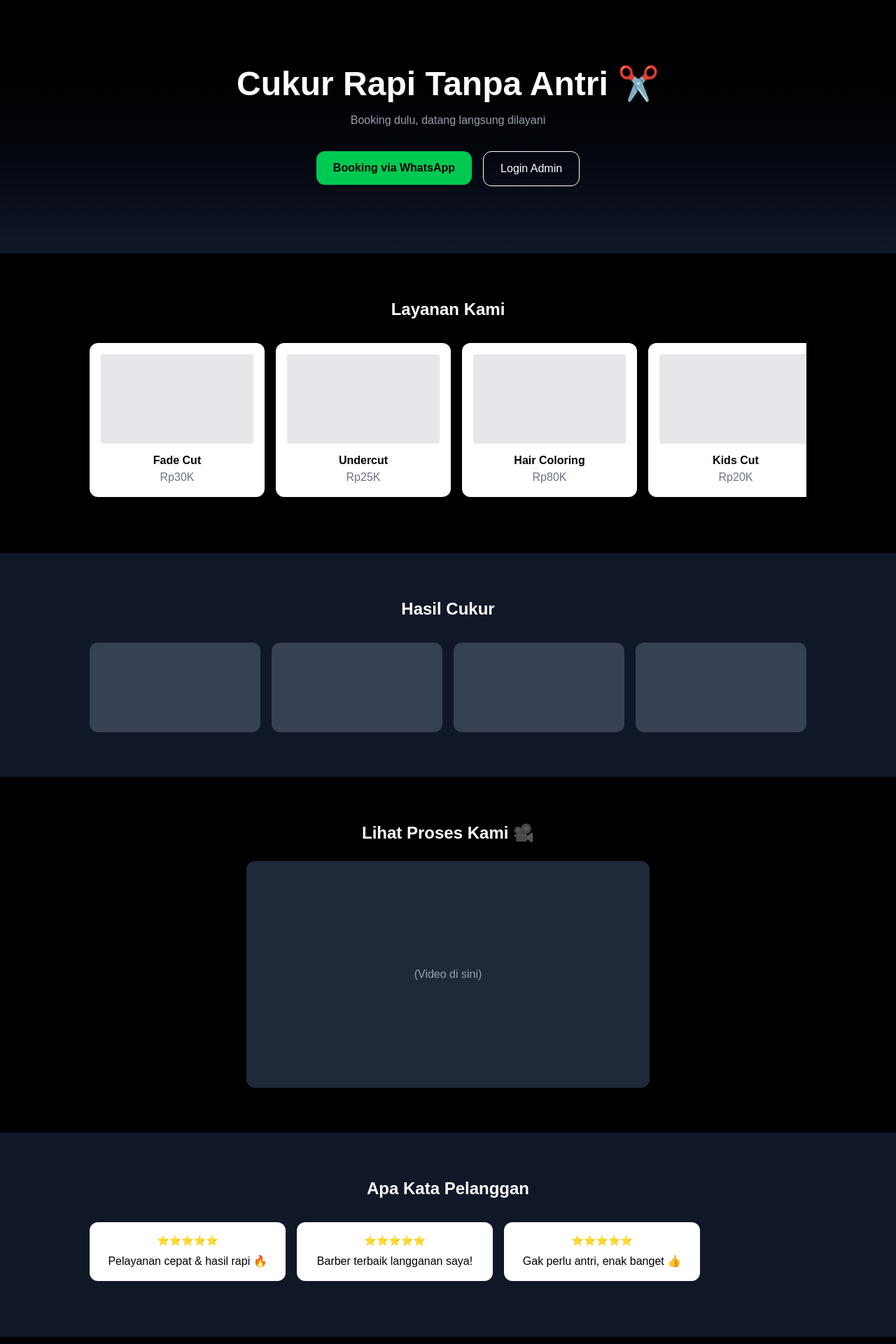
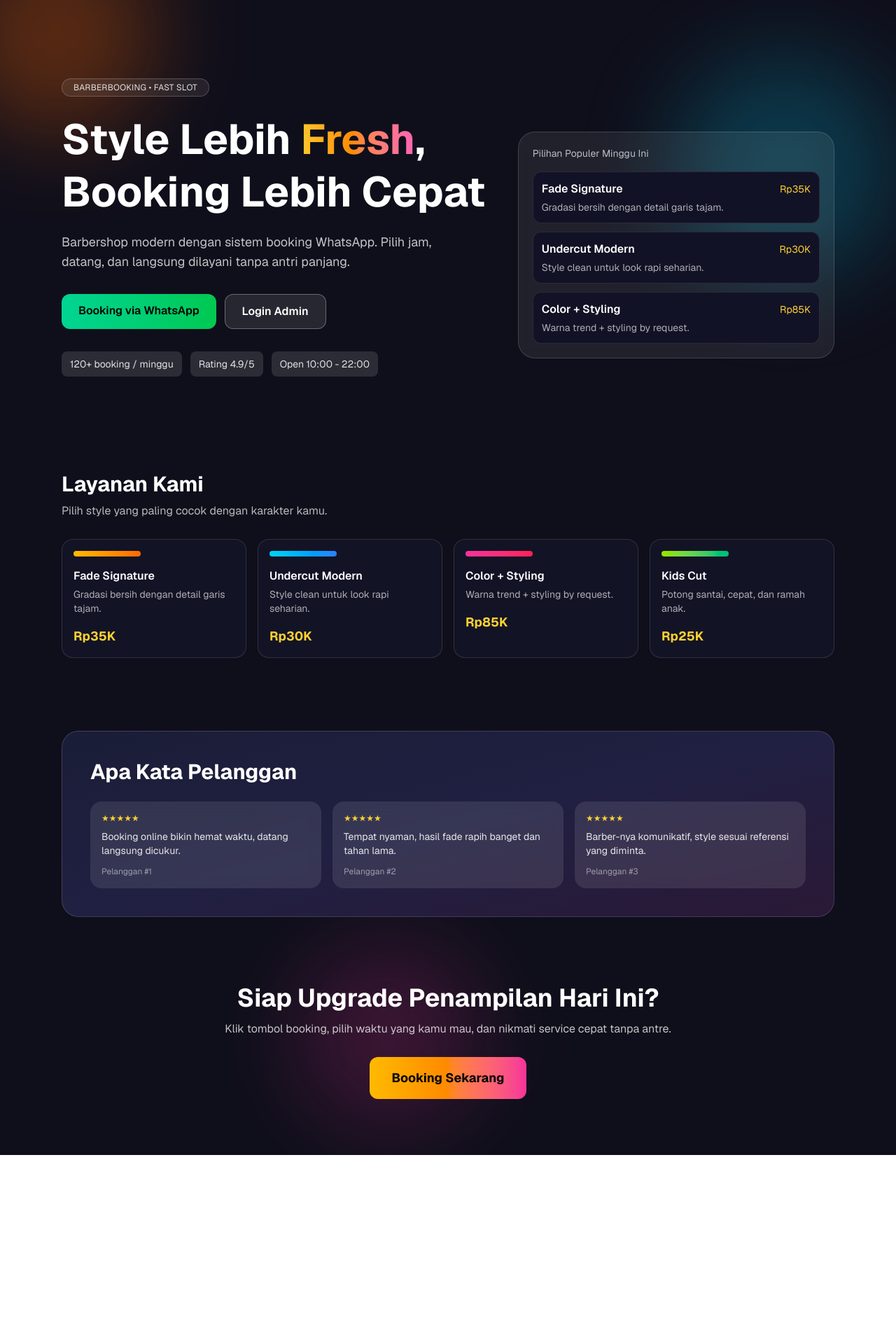
Before and after one commit to ahmadrobbi/barber-booking, a Next.js app: page / in a window 1280 px wide. Shown: the top 1920 px of the page at 70% size. After the commit the page ends 1650 px from the top, so only its background shows below. Built offline with nearby package versions, Linux system fonts and the light colour scheme.

Commit message:
feat: redesign landing page with colorful modern layout

```diff
--- a/app/page.tsx
+++ b/app/page.tsx
@@ -1,130 +1,167 @@
+import Link from "next/link";
+
+const services = [
+  {
+    name: "Fade Signature",
+    price: "Rp35K",
+    desc: "Gradasi bersih dengan detail garis tajam.",
+    accent: "from-amber-400 to-orange-500",
+  },
+  {
+    name: "Undercut Modern",
+    price: "Rp30K",
+    desc: "Style clean untuk look rapi seharian.",
+    accent: "from-cyan-400 to-blue-500",
+  },
+  {
+    name: "Color + Styling",
+    price: "Rp85K",
+    desc: "Warna trend + styling by request.",
+    accent: "from-pink-500 to-rose-500",
+  },
+  {
+    name: "Kids Cut",
+    price: "Rp25K",
+    desc: "Potong santai, cepat, dan ramah anak.",
+    accent: "from-lime-400 to-emerald-500",
+  },
+] as const;
+
+const testimonials = [
+  "Booking online bikin hemat waktu, datang langsung dicukur.",
+  "Tempat nyaman, hasil fade rapih banget dan tahan lama.",
+  "Barber-nya komunikatif, style sesuai referensi yang diminta.",
+] as const;
+
 export default function Home() {
   const phone = "6287749105273";
-
-  const message = encodeURIComponent(
-    "Halo 👋 saya mau booking cukur rambut"
-  );
-
+  const message = encodeURIComponent("Halo, saya mau booking cukur rambut.");
   const waLink = `https://wa.me/${phone}?text=${message}`;
 
   return (
-    <main className="min-h-screen bg-black text-white">
+    <main className="relative min-h-screen overflow-hidden bg-[#0f0f1b] text-white font-sans">
+      <div className="pointer-events-none absolute inset-0">
+        <div className="absolute -top-24 -left-16 h-72 w-72 rounded-full bg-orange-500/30 blur-3xl" />
+        <div className="absolute top-20 right-0 h-80 w-80 rounded-full bg-cyan-500/25 blur-3xl" />
+        <div className="absolute bottom-10 left-1/3 h-64 w-64 rounded-full bg-pink-500/20 blur-3xl" />
+      </div>
 
-      {/* HERO */}
-      <section className="text-center py-24 px-6 bg-gradient-to-b from-black to-gray-900">
-        <h1 className="text-4xl md:text-5xl font-bold mb-4">
-          Cukur Rapi Tanpa Antri ✂️
-        </h1>
-        <p className="text-gray-400 mb-8">
-          Booking dulu, datang langsung dilayani
-        </p>
+      <section className="relative mx-auto max-w-6xl px-6 pb-20 pt-20 md:pt-28">
+        <div className="inline-flex items-center rounded-full border border-white/20 bg-white/[0.08] px-4 py-1 text-xs tracking-wide text-white/[0.85] backdrop-blur">
+          BARBERBOOKING • FAST SLOT
+        </div>
+        <div className="mt-6 grid gap-10 md:grid-cols-[1.15fr_0.85fr] md:items-center">
+          <div>
+            <h1 className="text-4xl leading-tight font-bold md:text-6xl">
+              Style Lebih
+              <span className="bg-gradient-to-r from-amber-300 via-orange-400 to-pink-400 bg-clip-text text-transparent">
+                {" "}
+                Fresh
+              </span>
+              , Booking Lebih Cepat
+            </h1>
+            <p className="mt-5 max-w-xl text-base text-white/[0.75] md:text-lg">
+              Barbershop modern dengan sistem booking WhatsApp. Pilih jam, datang, dan langsung dilayani tanpa antri panjang.
+            </p>
 
-        <div className="flex flex-col md:flex-row gap-4 justify-center">
-          <a href={waLink}>
-            <button className="bg-green-500 hover:bg-green-600 text-black px-6 py-3 rounded-xl font-semibold">
-              Booking via WhatsApp
-            </button>
-          </a>
+            <div className="mt-8 flex flex-wrap gap-3">
+              <a
+                href={waLink}
+                className="rounded-xl bg-gradient-to-r from-emerald-400 to-green-500 px-6 py-3 font-semibold text-black transition hover:scale-[1.02]"
+              >
+                Booking via WhatsApp
+              </a>
+              <Link
+                href="/admin"
+                className="rounded-xl border border-white/30 bg-white/10 px-6 py-3 font-semibold text-white transition hover:bg-white/[0.18]"
+              >
+                Login Admin
+              </Link>
+            </div>
 
-          <a href="/admin">
-            <button className="border border-white px-6 py-3 rounded-xl">
-              Login Admin
-            </button>
-          </a>
+            <div className="mt-8 flex flex-wrap gap-3 text-sm">
+              <span className="rounded-lg bg-white/[0.12] px-3 py-2 text-white/[0.85]">
+                120+ booking / minggu
+              </span>
+              <span className="rounded-lg bg-white/[0.12] px-3 py-2 text-white/[0.85]">
+                Rating 4.9/5
+              </span>
+              <span className="rounded-lg bg-white/[0.12] px-3 py-2 text-white/[0.85]">
+                Open 10:00 - 22:00
+              </span>
+            </div>
+          </div>
+
+          <div className="rounded-3xl border border-white/15 bg-white/[0.08] p-5 backdrop-blur">
+            <p className="mb-4 text-sm text-white/70">Pilihan Populer Minggu Ini</p>
+            <div className="space-y-3">
+              {services.slice(0, 3).map((item) => (
+                <div
+                  key={item.name}
+                  className="rounded-xl border border-white/10 bg-[#121226] p-3"
+                >
+                  <div className="flex items-center justify-between gap-2">
+                    <p className="font-semibold">{item.name}</p>
+                    <p className="text-sm text-amber-300">{item.price}</p>
+                  </div>
+                  <p className="mt-1 text-sm text-white/[0.65]">{item.desc}</p>
+                </div>
+              ))}
+            </div>
+          </div>
         </div>
       </section>
 
-      {/* LAYANAN (CAROUSEL) */}
-      <section className="py-16 px-6 text-center">
-        <h2 className="text-2xl font-bold mb-8">Layanan Kami</h2>
+      <section className="relative mx-auto max-w-6xl px-6 py-14">
+        <h2 className="text-2xl font-bold md:text-3xl">Layanan Kami</h2>
+        <p className="mt-2 text-white/70">Pilih style yang paling cocok dengan karakter kamu.</p>
+        <div className="mt-7 grid gap-4 md:grid-cols-2 lg:grid-cols-4">
+          {services.map((item) => (
+            <div
+              key={item.name}
+              className="group rounded-2xl border border-white/[0.12] bg-[#141429]/90 p-4 transition hover:-translate-y-1"
+            >
+              <div
+                className={`mb-4 h-2 w-24 rounded-full bg-gradient-to-r ${item.accent}`}
+              />
+              <h3 className="font-semibold">{item.name}</h3>
+              <p className="mt-1 text-sm text-white/[0.65]">{item.desc}</p>
+              <p className="mt-4 text-lg font-bold text-amber-300">{item.price}</p>
+            </div>
+          ))}
+        </div>
+      </section>
 
-        <div className="flex justify-center">
-          <div className="flex gap-4 overflow-x-auto snap-x snap-mandatory max-w-5xl w-full pb-4">
-            {[
-              { name: "Fade Cut", price: "Rp30K" },
-              { name: "Undercut", price: "Rp25K" },
-              { name: "Hair Coloring", price: "Rp80K" },
-              { name: "Kids Cut", price: "Rp20K" },
-            ].map((item, i) => (
-              <div
-                key={i}
-                className="snap-center min-w-[250px] bg-white text-black p-4 rounded-xl shadow flex-shrink-0"
+      <section className="relative mx-auto max-w-6xl px-6 py-12">
+        <div className="rounded-3xl border border-white/[0.14] bg-gradient-to-br from-[#1a1d37] via-[#202042] to-[#2a1836] p-7 md:p-10">
+          <h2 className="text-2xl font-bold md:text-3xl">Apa Kata Pelanggan</h2>
+          <div className="mt-6 grid gap-4 md:grid-cols-3">
+            {testimonials.map((text, i) => (
+              <article
+                key={text}
+                className="rounded-2xl bg-white/10 p-4 backdrop-blur"
               >
-                <div className="h-32 bg-gray-200 rounded mb-3" />
-                <h3 className="font-semibold">{item.name}</h3>
-                <p className="text-gray-500">{item.price}</p>
-              </div>
+                <p className="text-xs text-amber-300">★★★★★</p>
+                <p className="mt-2 text-sm text-white/[0.88]">{text}</p>
+                <p className="mt-3 text-xs text-white/50">Pelanggan #{i + 1}</p>
+              </article>
             ))}
           </div>
         </div>
       </section>
 
-      {/* GALERI */}
-      <section className="py-16 px-6 bg-gray-900 text-center">
-        <h2 className="text-2xl font-bold mb-8">Hasil Cukur</h2>
-
-        <div className="grid grid-cols-2 md:grid-cols-4 gap-4 max-w-5xl mx-auto">
-          {[1, 2, 3, 4].map((i) => (
-            <div key={i} className="h-32 bg-gray-700 rounded-xl" />
-          ))}
-        </div>
-      </section>
-
-      {/* VIDEO */}
-      <section className="py-16 px-6 text-center">
-        <h2 className="text-2xl font-bold mb-6">
-          Lihat Proses Kami 🎥
-        </h2>
-
-        <div className="max-w-xl mx-auto">
-          <div className="aspect-video bg-gray-800 rounded-xl flex items-center justify-center">
-            <span className="text-gray-400">(Video di sini)</span>
-          </div>
-        </div>
-      </section>
-
-      {/* TESTIMONI */}
-      <section className="py-16 px-6 bg-gray-900 text-center">
-        <h2 className="text-2xl font-bold mb-8">
-          Apa Kata Pelanggan
-        </h2>
-
-        <div className="flex justify-center">
-          <div className="flex gap-4 overflow-x-auto snap-x snap-mandatory max-w-5xl w-full pb-4">
-            {[
-              "Pelayanan cepat & hasil rapi 🔥",
-              "Barber terbaik langganan saya!",
-              "Gak perlu antri, enak banget 👍",
-            ].map((text, i) => (
-              <div
-                key={i}
-                className="snap-center min-w-[280px] bg-white text-black p-4 rounded-xl flex-shrink-0"
-              >
-                <p className="text-sm">⭐️⭐️⭐️⭐️⭐️</p>
-                <p className="mt-2">{text}</p>
-              </div>
-            ))}
-          </div>
-        </div>
-      </section>
-
-      {/* CTA */}
-      <section className="text-center py-20 px-6">
-        <h2 className="text-3xl font-bold mb-4">
-          Mau Cukur Sekarang?
-        </h2>
-
-        <p className="text-gray-400 mb-6">
-          Klik tombol di bawah dan langsung booking
+      <section className="relative mx-auto max-w-5xl px-6 pb-20 pt-12 text-center">
+        <h2 className="text-3xl font-bold md:text-4xl">Siap Upgrade Penampilan Hari Ini?</h2>
+        <p className="mx-auto mt-3 max-w-2xl text-white/[0.75]">
+          Klik tombol booking, pilih waktu yang kamu mau, dan nikmati service cepat tanpa antre.
         </p>
-
-        <a href={waLink}>
-          <button className="bg-green-500 hover:bg-green-600 text-black px-8 py-4 rounded-xl font-semibold text-lg">
-            Booking Sekarang
-          </button>
+        <a
+          href={waLink}
+          className="mt-7 inline-flex rounded-xl bg-gradient-to-r from-amber-400 via-orange-400 to-pink-500 px-8 py-4 text-lg font-bold text-black transition hover:scale-[1.02]"
+        >
+          Booking Sekarang
         </a>
       </section>
-
     </main>
   );
 }
```
